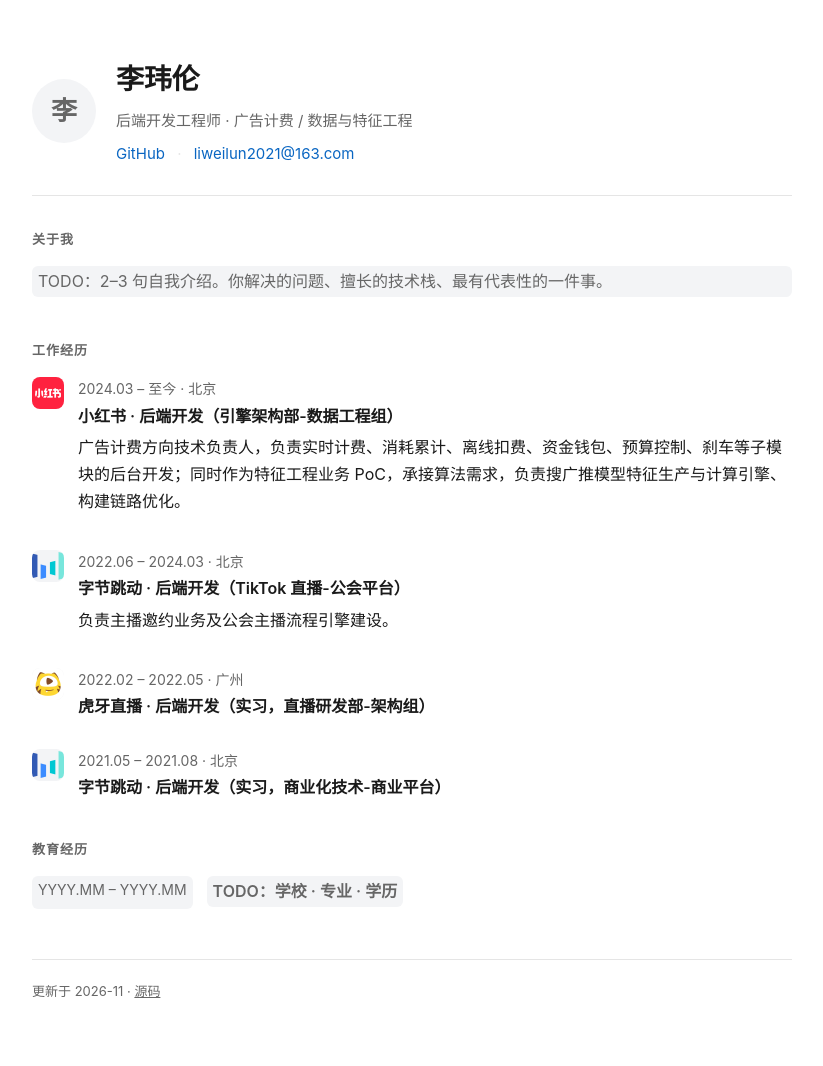
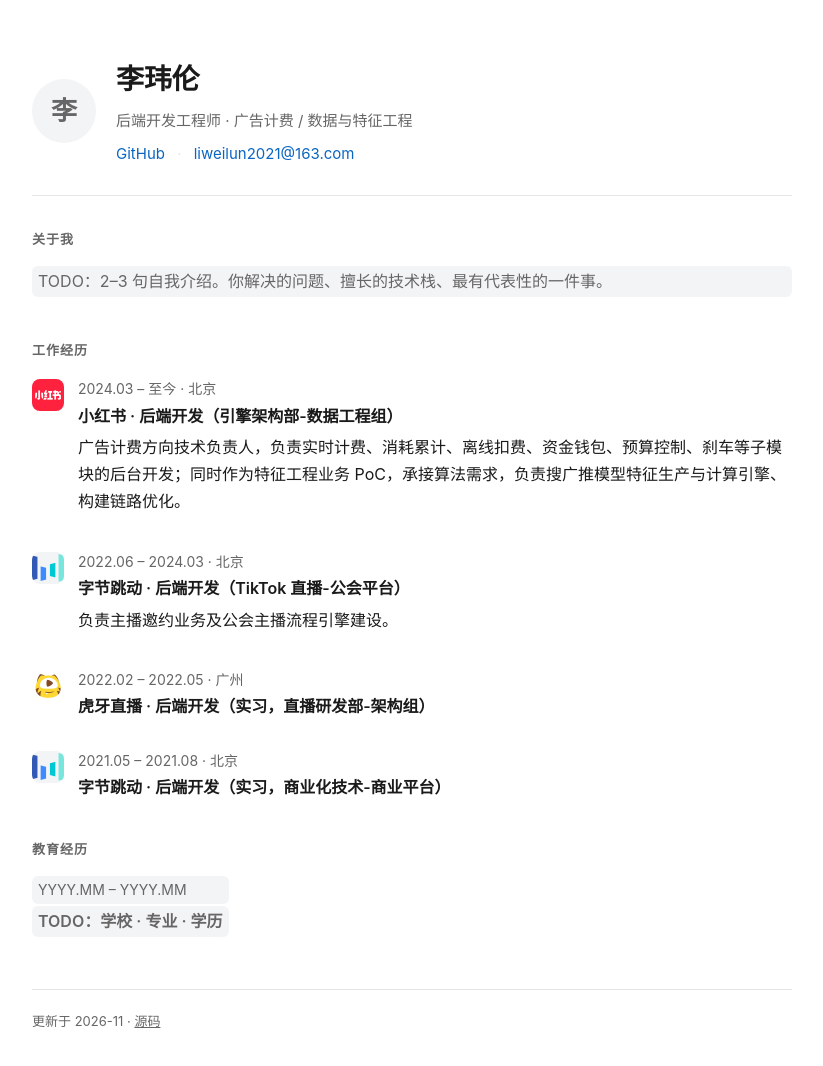
Before and after one commit to liweilun2021/liweilun2021.github.io, a plain HTML site: page index.html in a window 1280 px wide. Shown: the whole page, without its empty margins (228-1051 px from the left). Drawn offline with Linux system fonts and the light colour scheme.

Commit message:
Fix education timeline layout

```diff
--- a/index.html
+++ b/index.html
@@ -68,8 +68,10 @@
     <h2>教育经历</h2>
     <ol class="timeline">
       <li>
-        <p class="when todo">YYYY.MM – YYYY.MM</p>
-        <p class="what todo">TODO：学校 · 专业 · 学历</p>
+        <div>
+          <p class="when todo">YYYY.MM – YYYY.MM</p>
+          <p class="what todo">TODO：学校 · 专业 · 学历</p>
+        </div>
       </li>
     </ol>
   </section>
--- a/styles.css
+++ b/styles.css
@@ -100,6 +100,7 @@ a { color: var(--accent); }
 .timeline li {
   display: flex;
   gap: 14px;
+  align-items: flex-start;
   padding-bottom: 24px;
 }
 
@@ -109,6 +110,7 @@ a { color: var(--accent); }
   flex: 0 0 32px;
   width: 32px;
   height: 32px;
+  margin-top: 2px;
   border-radius: 8px;
   object-fit: contain;
   background: var(--chip);
```
